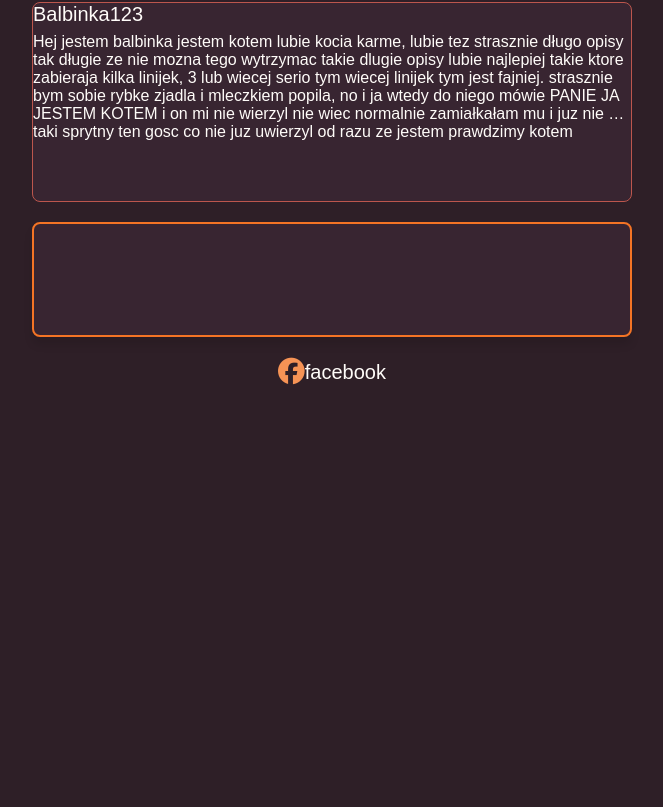
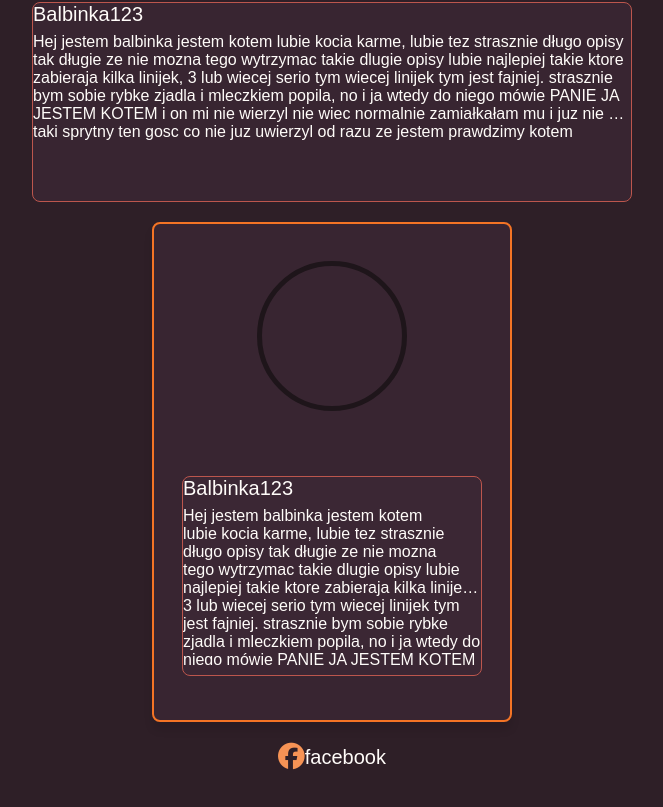
Before and after one commit to Brydzzz/polizarcie, a Next.js app: page /dev/cards in a window 1280 px wide. Shown: the part 903-1710 px from the top of the page, without its empty margins (308-971 px from the left). Before the commit the page ends 1391 px from the top, so only its background shows below. Built offline with nearby package versions, Linux system fonts and the light colour scheme; no server answers; the database is empty; a web font is replaced by a local one.

Commit message:
implemented current progress

```diff
--- a/components/cards/match-card-component.tsx
+++ b/components/cards/match-card-component.tsx
@@ -3,6 +3,7 @@
 import { getTopLikedRests } from "@/lib/db/users";
 import { User } from "@prisma/client";
 import styles from "./match-card.module.scss";
+import UserCard from "./user-desc-card-component";
 type Props = {
   data: Partial<User>;
 };
@@ -13,7 +14,12 @@ const MatchCard = async ({ data }: Props) => {
   const likedRests = await getTopLikedRests(String(id));
   return (
     <div className={styles.container}>
-      <div className={styles.photo}></div>
+      <div className={styles.photoBox}>
+        <div className={styles.photo}></div>
+      </div>
+      <div className={styles.details}>
+        <UserCard data={data} socials={false}></UserCard>
+      </div>
     </div>
   );
 };
--- a/components/cards/match-card.module.scss
+++ b/components/cards/match-card.module.scss
@@ -1,16 +1,17 @@
 .container {
   display: flex;
-  flex-direction: row;
-  justify-content: space-between;
-  align-content: flex-start;
+  flex-direction: column;
+  justify-content: center;
+  align-items: center;
   box-shadow: 0 8px 8px rgba(0, 0, 0, 0.1);
   --bg-local: rgba(61, 41, 53, 0.7);
   background-color: var(--bg-local);
   border: 2px solid var(--primary-dark);
   border-radius: 8px;
   color: var(--text);
-  min-width: 300px;
-  width: 100%;
+  min-width: 150px;
+  width: 60%;
+  min-height: 500px;
   height: 115px;
 
   & > .details {
@@ -18,15 +19,16 @@
     padding-left: 30px;
     padding-right: 30px;
     padding-bottom: 8px;
-    flex: 75%;
-    display: flex;
-    flex-direction: column;
     overflow: hidden;
   }
-
-  & > .photo {
-    width: 100%;
-    height: 100%;
-    border-radius: 50%;
+  & > .photoBox {
+    height: 200px;
+    width: 150px;
+    & > .photo {
+      width: 100%;
+      aspect-ratio: 1 / 1;
+      border: 5px solid var(--background-dark);
+      border-radius: 50%;
+    }
   }
 }
```
